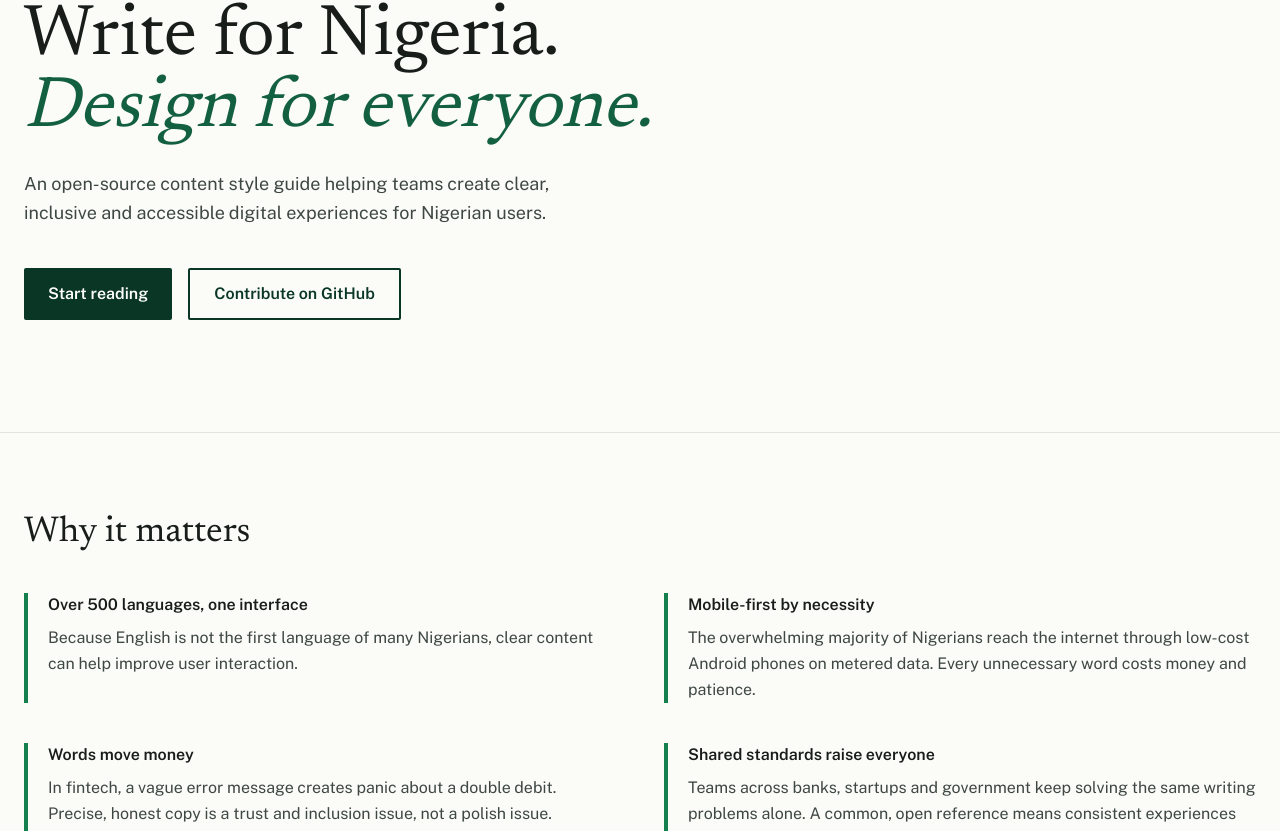
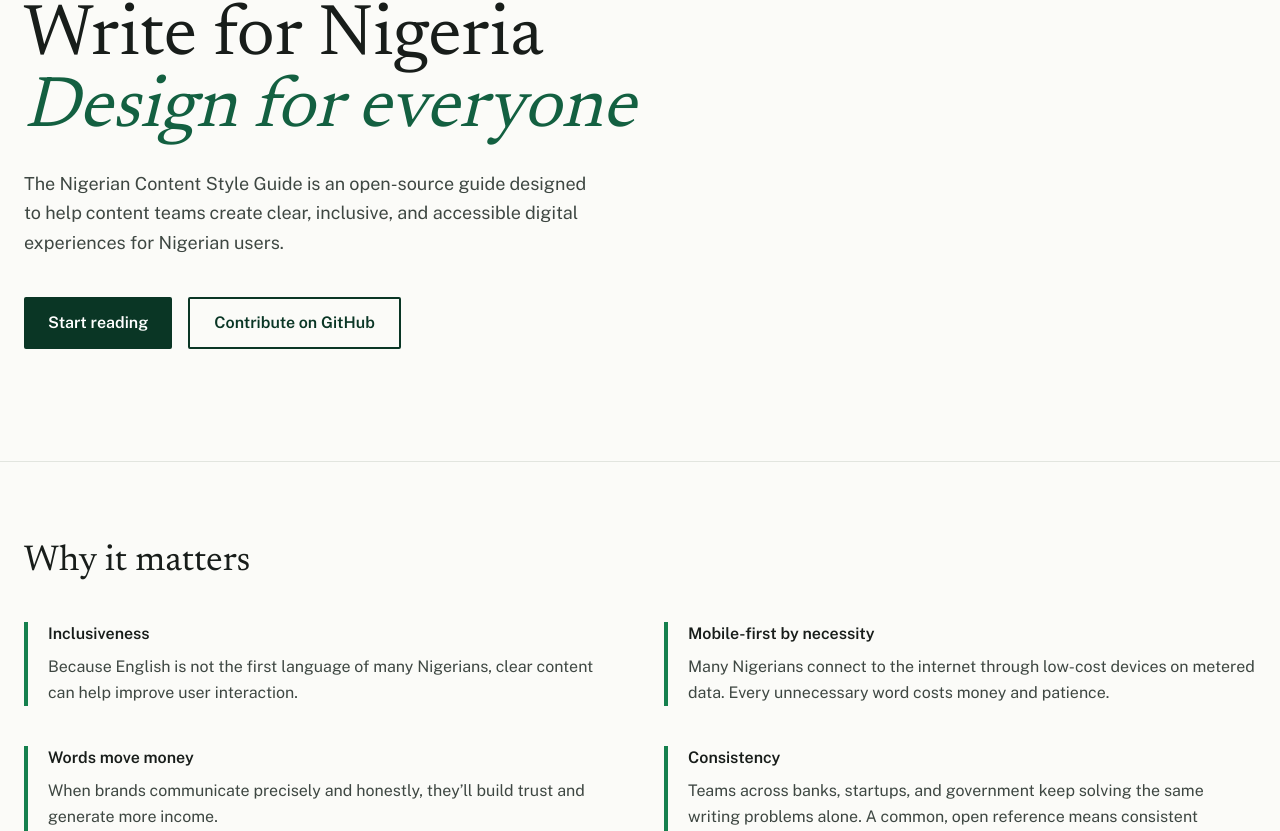
Before and after one commit to omoadejimi/ncsg, a Next.js app: page / in a window 1280 px wide. Shown: the part 206-1037 px from the top of the page. Built offline with nearby package versions, Linux system fonts and the light colour scheme; a web font is replaced by a local one.

Commit message:
Revise content for clarity and inclusiveness

```diff
--- a/src/app/page.tsx
+++ b/src/app/page.tsx
@@ -45,20 +45,20 @@ const featured = [
 
 const whyItMatters = [
   {
-    title: "Over 500 languages, one interface",
+    title: "Inclusiveness",
     body: "Because English is not the first language of many Nigerians, clear content can help improve user interaction.",
   },
   {
     title: "Mobile-first by necessity",
-    body: "The overwhelming majority of Nigerians reach the internet through low-cost Android phones on metered data. Every unnecessary word costs money and patience.",
+    body: "Many Nigerians connect to the internet through low-cost devices on metered data. Every unnecessary word costs money and patience.",
   },
   {
     title: "Words move money",
-    body: "In fintech, a vague error message creates panic about a double debit. Precise, honest copy is a trust and inclusion issue, not a polish issue.",
+    body: "When brands communicate precisely and honestly, they’ll build trust and generate more income.",
   },
   {
-    title: "Shared standards raise everyone",
-    body: "Teams across banks, startups and government keep solving the same writing problems alone. A common, open reference means consistent experiences for users everywhere.",
+    title: "Consistency",
+    body: "Teams across banks, startups, and government keep solving the same writing problems alone. A common, open reference means consistent experiences for users everywhere.",
   },
 ];
 
@@ -71,13 +71,13 @@ export default function HomePage() {
           <div className="max-w-3xl">
             <div className="h-1.5 w-24 triband" aria-hidden="true" />
             <h1 className="mt-8 font-display text-5xl leading-[1.05] sm:text-7xl">
-              Write for Nigeria.
+              Write for Nigeria
               <br />
-              <em className="text-green-700 dark:text-green-500">Design for everyone.</em>
+              <em className="text-green-700 dark:text-green-500">Design for everyone</em>
             </h1>
             <p className="mt-6 max-w-xl text-lg leading-relaxed text-ink-soft dark:text-[#A8B3AC]">
-              An open-source content style guide helping teams create clear,
-              inclusive and accessible digital experiences for Nigerian users.
+              The Nigerian Content Style Guide is an open-source guide designed to help
+              content teams create clear, inclusive, and accessible digital experiences for Nigerian users.
             </p>
             <div className="mt-10 flex flex-wrap gap-4">
               <Link
```
